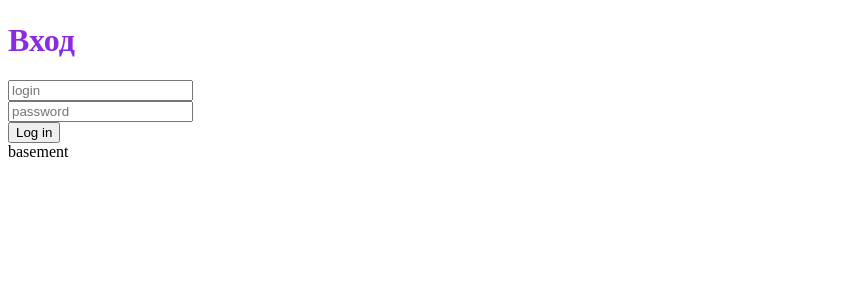
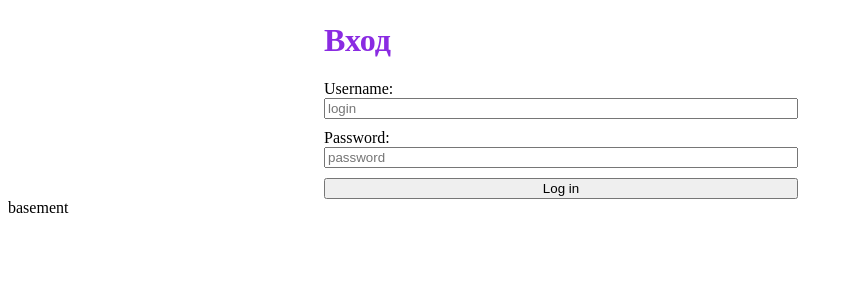
Before and after one commit to Capo-Michele/CRM_project, a Flask app: template templates/login.html in a window 1280 px wide. Shown: the part 58-358 px from the top of the page, without its empty margins (0-853 px from the left). Run offline with Flask 3, Linux system fonts and the light colour scheme; the template is opened without the code that fills it, so the values that code supplies are empty.

Commit message:
04.05.2026

```diff
--- a/app.py
+++ b/app.py
@@ -1,6 +1,13 @@
-from flask import Flask, render_template
+from flask import (Flask, render_template, request, flash, redirect, url_for)
+
+from flask_sqlalchemy import SQLAlchemy
+
 
 app = Flask(__name__)
+app.config['SECRET_KEY'] = "secret"
+app.config['SQLALCHEMY_DATABASE_URI'] = 'mysql+pymysql://root:root@127.0.0.1:3306//flaskapp'
+
+
 app.config ['TEMPLATES_AUTO_RELOAD'] = True
 @app.route('/')
 def index():
@@ -16,5 +23,19 @@ def index():
 def user_name(username):
     return (f'<h1>user\'s name: {username}</h1>')
 
+@app.route('/login', methods=["GET", "POST"])
+def login():
+    if request.method == "POST":
+        username = request.form.get("username")
+        password = request.form.get("password")
+        if username == "admin" and password == 'admin':
+            flash ("you've successfully entered", "success")
+            return redirect (url_for ('index'))
+        else:
+            flash ("you've failed", "error")
+            return redirect (url_for ('login'))
+
+    return render_template ('login.html')
+
 if __name__ == '__main__':
     app.run(debug=True)
--- a/static/styles.css
+++ b/static/styles.css
@@ -1,3 +1,22 @@
 h1 {
     color: blueviolet;
 }
+
+.content{
+    /* width: 50%; */
+    margin-left: 25%;
+
+}
+
+.login-form{
+
+    width: 50%;
+    display: flex;
+    flex-direction: column;
+}
+
+.form-filled-wrapper{
+    margin-bottom: 10px;
+    display: flex;
+    flex-direction: column;
+}
--- a/templates/base.html
+++ b/templates/base.html
@@ -9,9 +9,12 @@
 <body>
     <header> <h1>Site header</h1> </header>
     <main>
-        {% block content %}
-        DEFAULT
-        {% endblock %}
+        <div class = 'content'>
+            {% block content %}
+            DEFAULT
+            {% endblock %}
+
+        </div>
 
     </main>
     <footer> basement</footer>
--- a/templates/login.html
+++ b/templates/login.html
@@ -2,7 +2,7 @@
 
 {% block content %}
     <h1>Вход</h1>
-{% with messages = get_flashed_message (with_categories=true) %}
+{% with messages = get_flashed_messages(with_categories=true) %}
     {% if messages %}
         <ul>
         {% for category, message in messages %}
@@ -11,9 +11,19 @@
         </ul>
     {% endif %}
 {% endwith %}
-<form method="post">
-    <input type="text" name="username" placeholder="login" required> <br>
-    <input type="password" name="password" placeholder="password" required> <br>
+
+
+<form method="post" class="login-form">
+    <div class="form-filled-wrapper">
+        <label for="username">Username: </label>
+        <input type="text" id="username" name="username" placeholder="login" required>
+    </div>
+
+    <div class="form-filled-wrapper">
+        <label for="Password">Password: </label>
+        <input type="password" name="password" id="Password" placeholder="password" required>
+    </div>
+
     <button type="submit">Log in</button>
 </form>
-{% endblock %}
+{% endblock content %}
```
